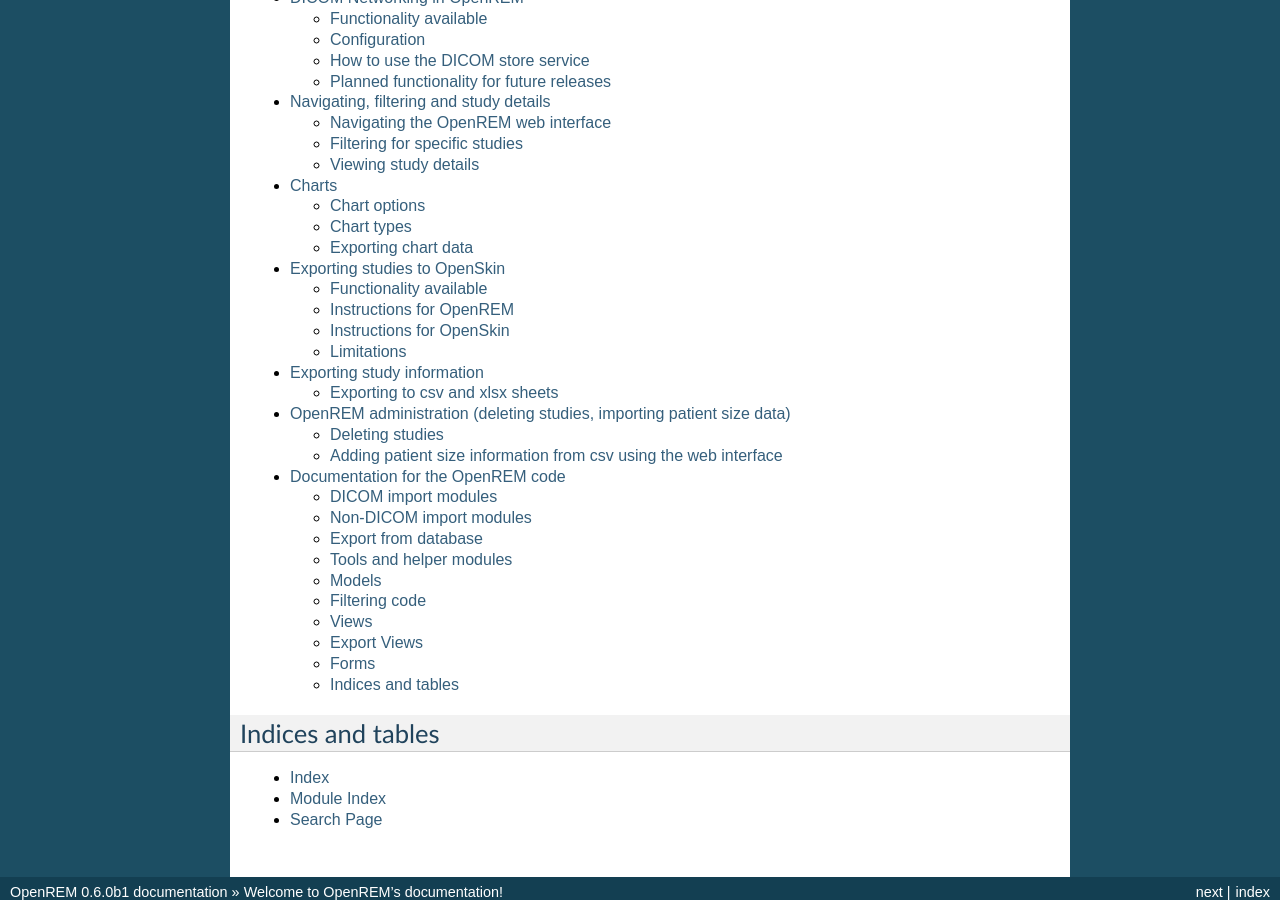
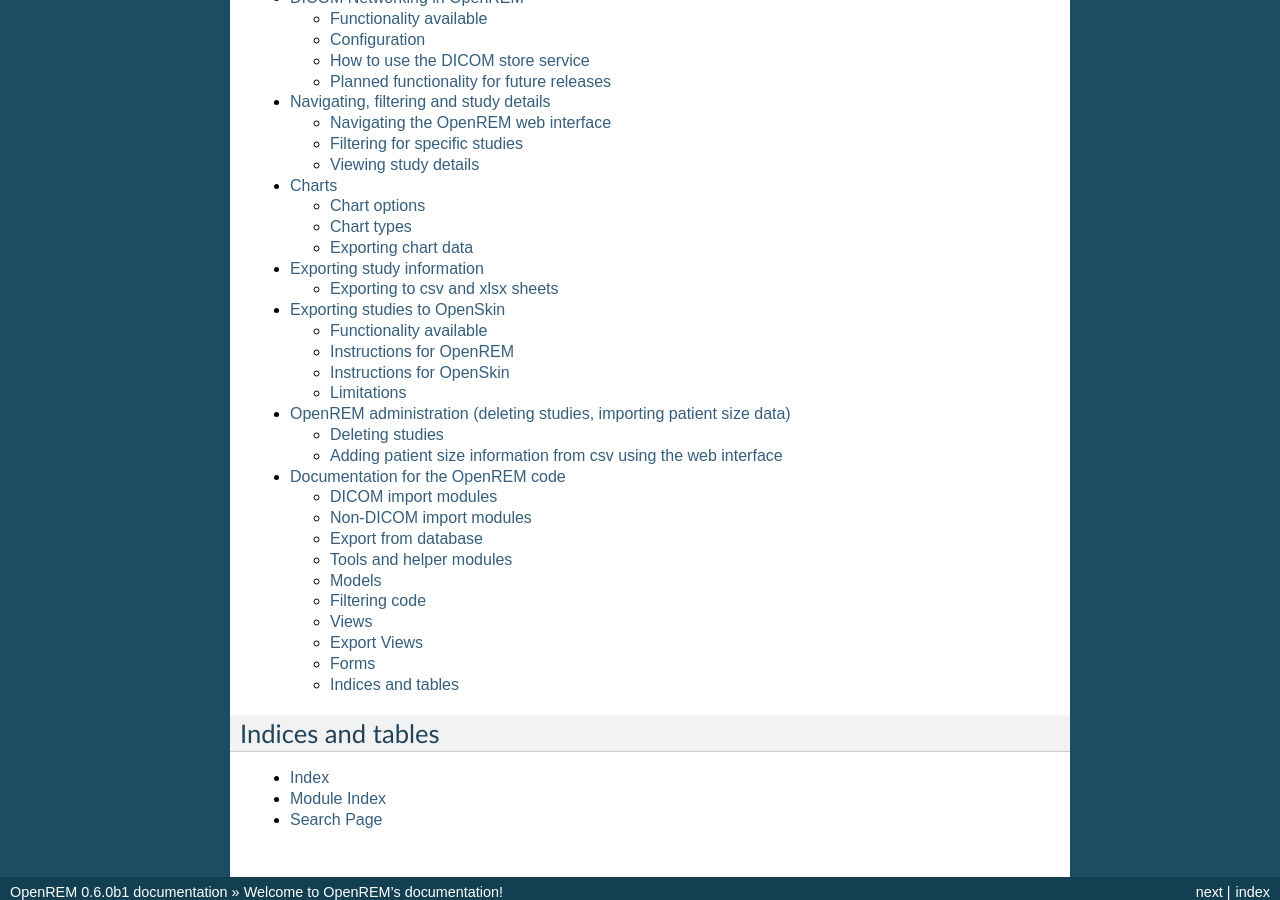
Before and after one commit to ckswilliams/modOpenREM, a Sphinx documentation site: the page built from docs/index.rst, in a window 1280 px wide and 900 px high, scrolled down 630 px. Built offline with Sphinx 7.4.7, drawn with Linux system fonts in a browser that asks for light colours.

```diff
--- a/docs/index.rst
+++ b/docs/index.rst
@@ -29,8 +29,8 @@ Contents:
     netdicom
     i_navigate
     charts
+    i_exporting
     openskin
-    i_exporting
     i_administration
     code
 
```
